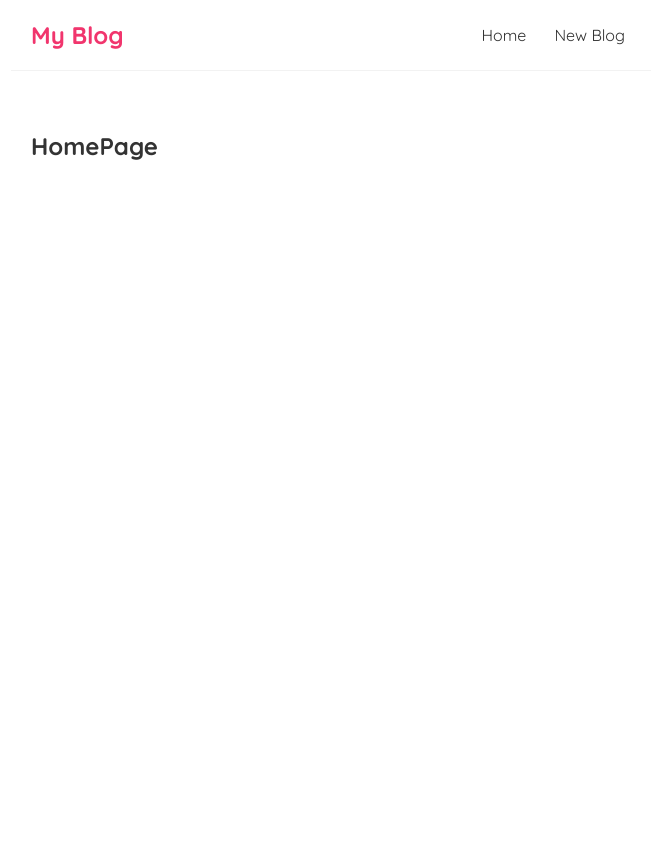
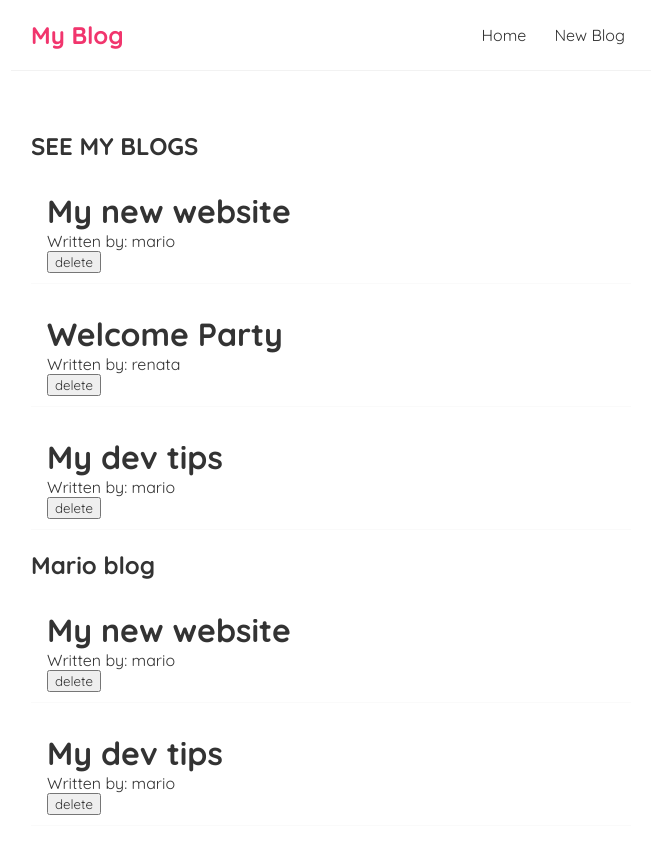
Before and after one commit to sandram92/my-blog, a React (Create React App) app: page /create in a window 1280 px wide. Shown: the top 854 px of the page, without its empty margins (309-964 px from the left). Before the commit the page ends 800 px from the top, so only its background shows below. Built offline with nearby package versions, Linux system fonts and the light colour scheme.

Commit message:
created blog list

```diff
--- /dev/null
+++ b/src/BlogList.js
@@ -0,0 +1,15 @@
+const BlogList = ({blogs,title,handleDelete}) => {
+   return ( <div className="blog-list">
+        <h2>{title}</h2>
+        {blogs.map((blog)=>
+         <div className="blog-preview" key={blog.id}>
+
+             <h1>{blog.title}</h1>
+             <p>Written by: {blog.author}</p>
+             <button onClick={()=>handleDelete(blog.id)}>delete</button>
+         </div>
+        )}
+    </div> );
+}
+
+export default BlogList;
--- a/src/Home.js
+++ b/src/Home.js
@@ -1,6 +1,25 @@
+import { useState } from 'react'
+import BlogList from './BlogList';
+
 const Home = () => {
+
+  const [blogs, setBlogs] = useState([
+    {title: 'My new website', body: 'lorem ibsum ....', author: 'mario', id:1},
+    {title: 'Welcome Party', body: 'lorem ibsum ....', author: 'renata', id:2},
+    {title: 'My dev tips', body: 'lorem ibsum ....', author: 'mario', id:3},
+  ]);
+
+  const handleDelete = (id)=>{
+  const newBlogs = blogs.filter(blog=>blog.id !== id)
+  setBlogs(newBlogs)
+  }
+
     return (
-        <h2>HomePage</h2>
+        <div className="home">
+        <BlogList blogs ={blogs} title={'SEE MY BLOGS'}/>
+        <BlogList blogs ={blogs.filter((blog)=> blog.author === 'mario')} title={'Mario blog'} handleDelete={handleDelete}/>
+        </div>
+
       );
 }
 
--- a/src/Navbar.js
+++ b/src/Navbar.js
@@ -4,7 +4,8 @@
      <h1>My Blog</h1>
         <div className="links">
             <a href="/">Home</a>
-            <a href="/create">New Blog</a>
+            <a href="/create">
+                New Blog</a>
         </div>
     </nav> );
 }
--- a/src/index.css
+++ b/src/index.css
@@ -32,3 +32,16 @@
   margin: 40px auto;
   padding: 20px;
 }
+.blog-preview {
+  padding: 10px 16px;
+  margin: 20px 0;
+  border-bottom: 1px solid #fafafa;
+}
+.blog-preview:hover {
+  box-shadow: 1px 3px 5px rgba(0,0,0,0.1);
+}
+.blog-preview h2 {
+  font-size: 20px;
+  color: #f1356d;
+  margin-bottom: 8px;
+}
```
